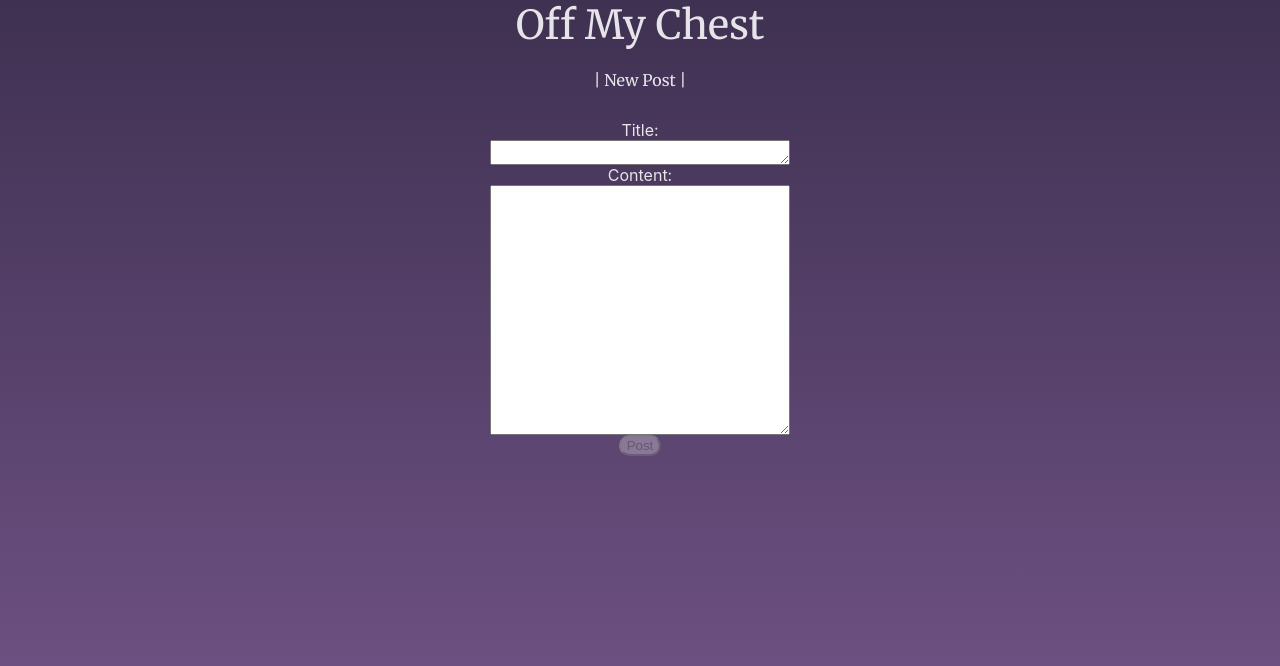
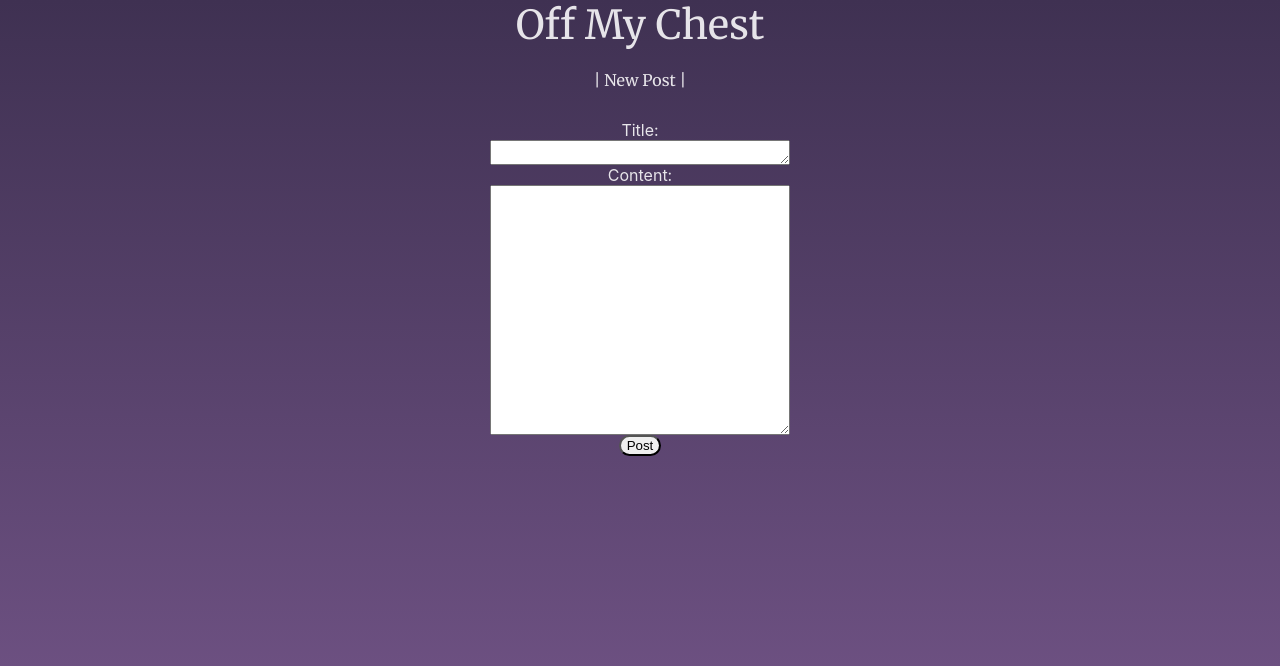
Before and after one commit to MattVegh/off-my-chest-client, a React (Create React App) app: page /newpost in a window 1280 px wide. Shown: the top 666 px of the page. Built offline with nearby package versions, Linux system fonts and the light colour scheme; no server answers.

Commit message:
validation changes

```diff
--- a/src/Comments/Comments.js
+++ b/src/Comments/Comments.js
@@ -6,6 +6,7 @@ export default class Comments extends Component {
         displayContent: '',
         content: '',
         post_id: '',
+        hidden: 'hidden'
 
     }
 
@@ -51,17 +52,25 @@ export default class Comments extends Component {
         })
     }
 
+    removeHidden = () => {
+
+        this.setState({
+            hidden: 'not-hidden'
+        })
+
+    }
+
     render() {
         const postComments = this.props.comments.filter(comments => comments.post_id === parseInt(this.props.match.params.postId))
-
-        const { displayContent, content } = this.state
-        const isEnabled = displayContent.length > 0 && content.length > 0
 
         return (
             <div className='comments-container'>
                 <div className='add-comment-container'>
                     <textarea type='text' className='comment-input' value={this.state.displayContent} onChange={this.handleComment} />
-                    <button disabled={!isEnabled} className='add-comment-btn' onClick={() => this.postComment()}>Add Comment</button>
+                    {this.state.content === ''
+                    ? <button className='add-comment-btn' onClick={() => this.removeHidden()}>Add Comment</button>
+                    : <button className='add-comment-btn' onClick={() => this.postComment()}>Add Comment</button> }
+                    <div className={this.state.hidden} >Please input some content</div>
 
                 </div>
                 <div className='comments'>
--- a/src/NewPost/NewPost.css
+++ b/src/NewPost/NewPost.css
@@ -30,3 +30,11 @@
   color: white;
   background-color: rgba(48, 24, 59, 0.788);
 }
+
+.hidden {
+  visibility: hidden;
+}
+
+.not-hidden {
+  margin-top: 10px;
+}
--- a/src/NewPost/NewPost.js
+++ b/src/NewPost/NewPost.js
@@ -4,7 +4,8 @@ import './NewPost.css'
 export default class NewPost extends Component {
     state = {
         title: '',
-        content: ''
+        content: '',
+        hidden: 'hidden'
     }
 
     handleTitle = (event) => {
@@ -50,12 +51,15 @@ export default class NewPost extends Component {
         this.props.history.push(`/posts/${this.state.newPost[0].id}`)
     }
 
+    removeHidden = (event) => {
+        event.preventDefault()
+        this.setState({
+            hidden: 'not-hidden'
+        })
 
+    }
 
     render() {
-
-        const { title, content } = this.state
-        const isEnabled = title.length > 0 && content.length > 0
 
         return (
             <div className='form-container'>
@@ -66,7 +70,11 @@ export default class NewPost extends Component {
                         <label htmlFor='new-post-content' >Content: </label>
                         <textarea type='text' className='new-post-content' onChange={this.handleContent} />
                     </div>
-                    <button disabled={!isEnabled} className='post-btn' onClick={(event) => this.postPost(event)}>Post</button>
+                    {this.state.title  === '' || this.state.content === ''
+                    ? <button className='post-btn' onClick={(event) => this.removeHidden(event)}>Post</button>
+                    : <button className='post-btn' onClick={(event) => this.postPost(event)}>Post</button>}
+                    <div className={this.state.hidden} >Please fill out the title and content boxes</div>
+
                 </form>
             </div>
         )
```
